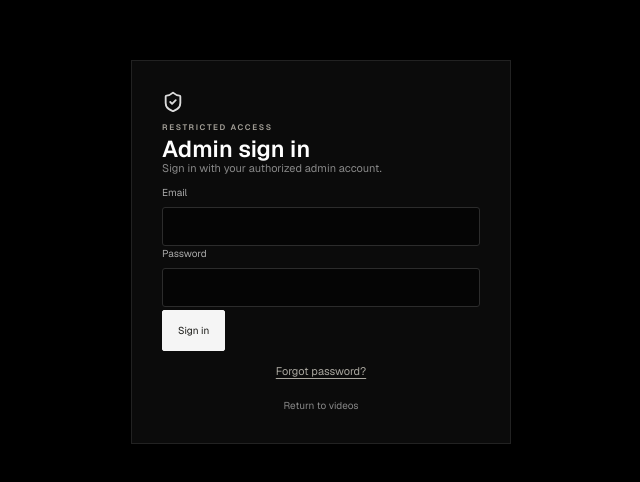
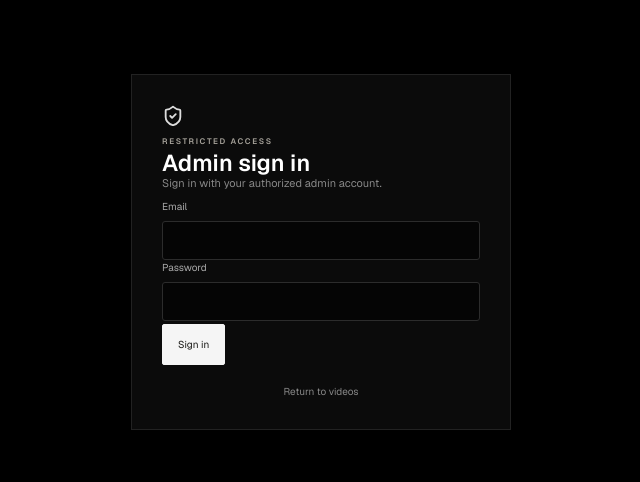
Before and after one commit to contactbstudyit/studyh, a Next.js app: page /admin/login in a window 1280 px wide. Shown: the part 148-630 px from the top of the page, without its empty margins (319-959 px from the left). Built offline with nearby package versions, Linux system fonts and the light colour scheme.

Commit message:
Commit by Ideavo AI

```diff
--- a/src/app/admin/login/page.tsx
+++ b/src/app/admin/login/page.tsx
@@ -54,23 +54,5 @@ export default function AdminLogin() {
     }
     finally { setBusy(false); }
   }
-  async function requestPasswordReset() {
-    setError("");
-    const normalizedEmail = email.trim();
-    if (!normalizedEmail) { setError("Enter your admin email above, then choose Forgot password."); return; }
-    setBusy(true);
-    try {
-      const client = createClient();
-      const { error: resetError } = await client.auth.resetPasswordForEmail(normalizedEmail, {
-        redirectTo: new URL("/admin/reset-password", window.location.origin).toString(),
-      });
-      if (resetError) throw resetError;
-      setError("If this email belongs to an admin account, a password reset link has been sent. Check your inbox and spam folder.");
-    } catch {
-      setError("Could not send the reset email. Check the Supabase recovery URL configuration and try again.");
-    } finally {
-      setBusy(false);
-    }
-  }
-  return <main className="auth-page"><div className="auth-card"><form onSubmit={submit}><ShieldCheck size={22}/><span className="eyebrow">RESTRICTED ACCESS</span><h1>Admin sign in</h1><p>Sign in with your authorized admin account.</p><label>Email<input name="email" type="email" autoComplete="username" value={email} onChange={(event) => setEmail(event.target.value)} required/></label><label>Password<input name="password" type="password" autoComplete="current-password" required/></label>{error && <div className="auth-error" role="status">{error}</div>}<button className="button-primary" type="submit" disabled={busy}>{busy ? "Signing in..." : "Sign in"}</button><button className="admin-reset-link" type="button" onClick={() => void requestPasswordReset()} disabled={busy}>Forgot password?</button></form><Link href="/">Return to videos</Link></div></main>;
+  return <main className="auth-page"><div className="auth-card"><form onSubmit={submit}><ShieldCheck size={22}/><span className="eyebrow">RESTRICTED ACCESS</span><h1>Admin sign in</h1><p>Sign in with your authorized admin account.</p><label>Email<input name="email" type="email" autoComplete="username" value={email} onChange={(event) => setEmail(event.target.value)} required/></label><label>Password<input name="password" type="password" autoComplete="current-password" required/></label>{error && <div className="auth-error" role="status">{error}</div>}<button className="button-primary" type="submit" disabled={busy}>{busy ? "Signing in..." : "Sign in"}</button></form><Link href="/">Return to videos</Link></div></main>;
 }
```
